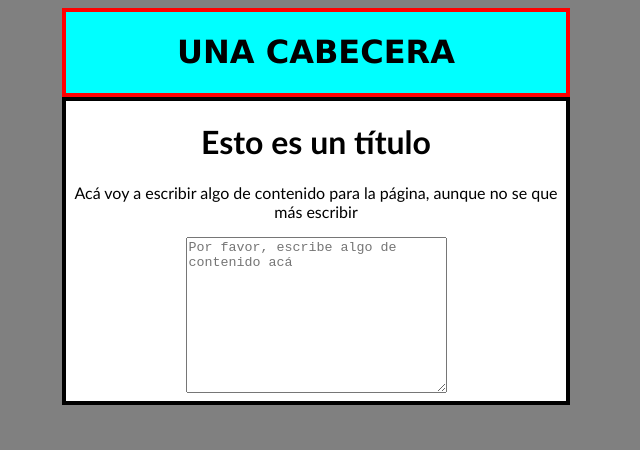
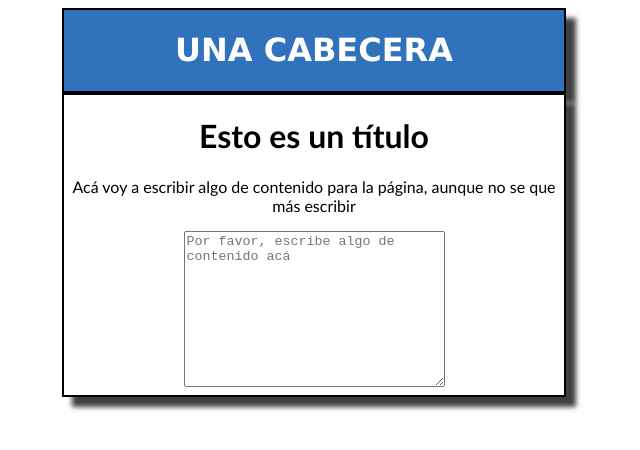
Before and after one commit to andrescf098/platzi-git-github, a plain HTML site: page index.html in a window 1280 px wide. Shown: the whole page, without its empty margins (328-968 px from the left). Drawn offline with Linux system fonts and the light colour scheme.

Commit message:
Finalizado el diseño de la cabecera

```diff
--- a/styles.css
+++ b/styles.css
@@ -1,14 +1,16 @@
 body {
     font-family: 'Gill Sans', 'Gill Sans MT', Calibri, 'Trebuchet MS', sans-serif;
-    background-color: gray;
+    background-color: white;
 }
 .cabecera {
     position: relative;
     left: calc(50% - 250px);
     width: 500px;
-    border: 4px solid red;
-    background-color: aqua;
+    border: 2px solid black;
+    background-color: rgb(49, 114, 189);
+    color: white;
     text-align: center;
+    box-shadow: 10px 10px 5px 0px rgba(0,0,0,0.75);
     font-family: 'Lucida Sans', 'Lucida Sans Regular', 'Lucida Grande', 'Lucida Sans Unicode', Geneva, Verdana, sans-serif;
 }
 .container {
@@ -16,9 +18,10 @@ body {
     width: 500px;
     height: 300px;
     background-color: white;
-    border: 4px solid black;
+    border: 2px solid black;
     position: relative;
     left: calc(50% - 250px);
+    box-shadow: 10px 10px 5px 0px rgba(0,0,0,0.75);
 }
 .post {
 
```
